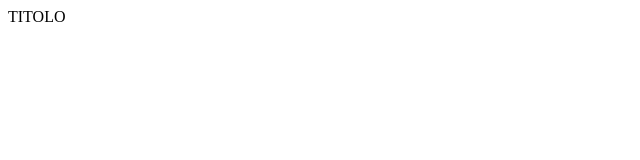
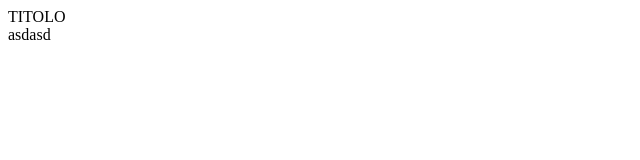
Before and after one commit to fabfor/testprj-4, a plain HTML site: page index.html in a window 1280 px wide. Shown: the full height of the page, 0-640 px from the left. Drawn offline with Linux system fonts and the light colour scheme.

Commit message:
aggiunto footer

```diff
--- a/index.html
+++ b/index.html
@@ -8,6 +8,8 @@
     <header>
       TITOLO
     </header>
-
+    <footer>
+      asdasd
+    </footer>
   </body>
 </html>
```
